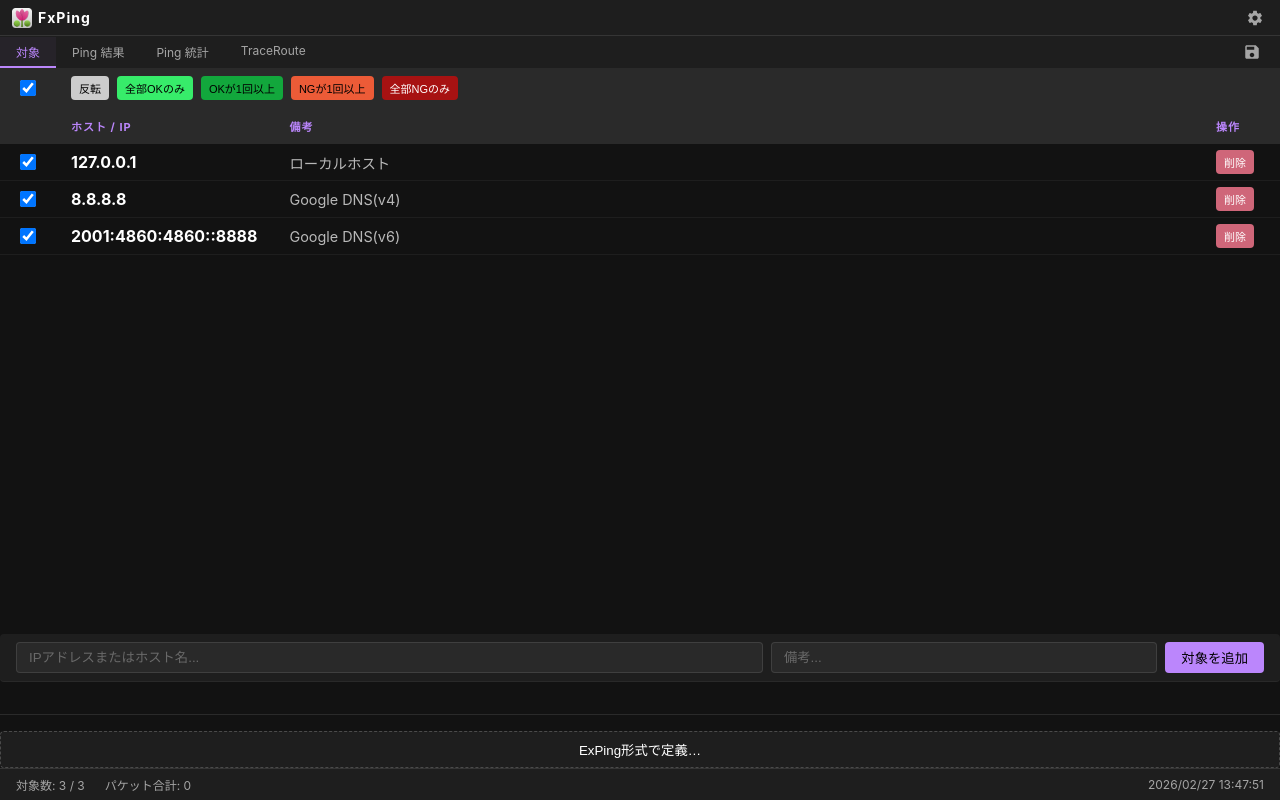
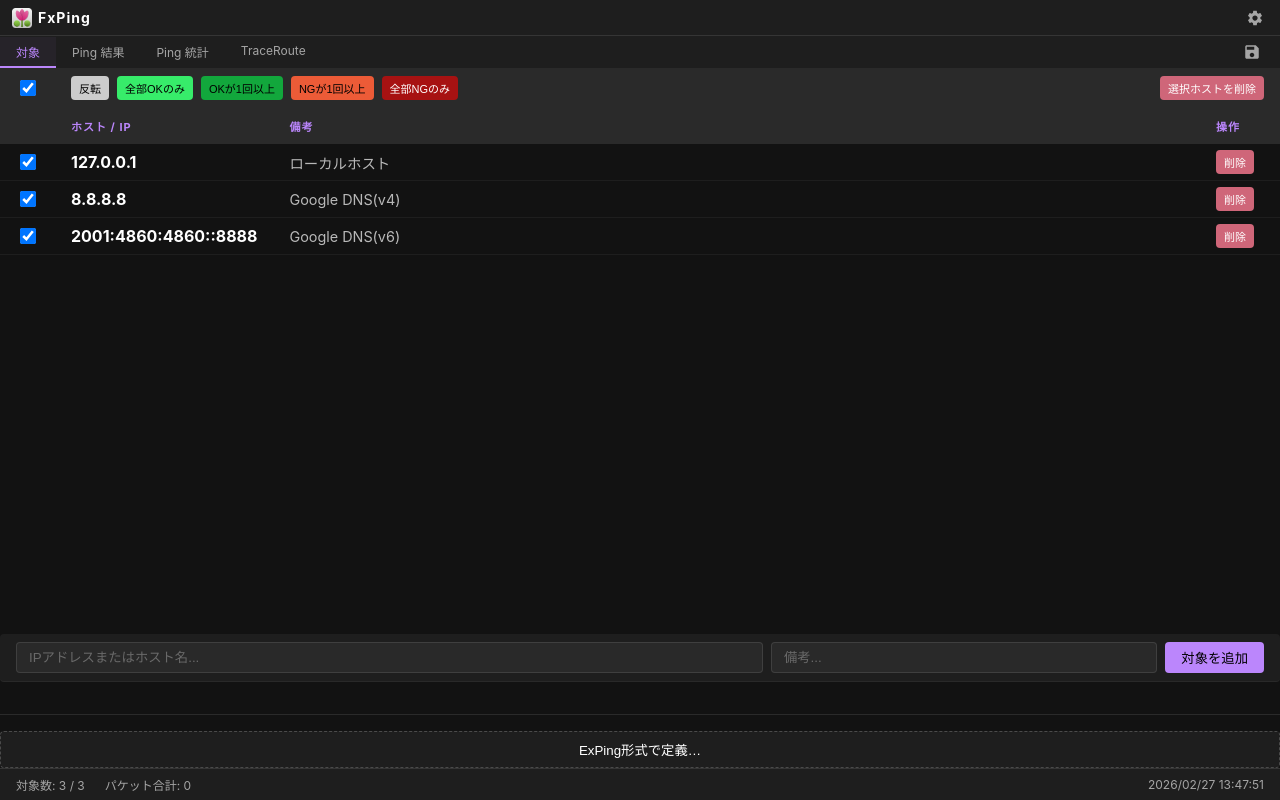
Before and after one commit to kamera25/FxPing, a React (Vite) app: page / in a window 1280 px wide. Both pictures are taken after a click on the element "対象". Built offline with nearby package versions, Linux system fonts and the light colour scheme.

Commit message:
選択したホストを削除する項目を追加

```diff
--- a/src/components/Tabs/TargetsTab.tsx
+++ b/src/components/Tabs/TargetsTab.tsx
@@ -24,6 +24,7 @@ const TargetsTab: React.FC = () => {
     const {
         addTarget,
         removeTarget,
+        removeSelectedTargets,
         handleExPingApply,
         handleTargetListDrop,
         handleDrop
@@ -74,6 +75,13 @@ const TargetsTab: React.FC = () => {
                                     <button className={styles.btnSmall} style={{ background: '#12a73cff' }} onClick={() => setTargetsEnabledByStats(targetStats, 'ok1')}>OKが1回以上</button>
                                     <button className={styles.btnSmall} style={{ background: '#ec5b37ff' }} onClick={() => setTargetsEnabledByStats(targetStats, 'ng1')}>NGが1回以上</button>
                                     <button className={styles.btnSmall} style={{ background: '#a71212ff', color: '#ffffff' }} onClick={() => setTargetsEnabledByStats(targetStats, 'allNg')}>全部NGのみ</button>
+                                    <button
+                                        className={`${styles.btnSmall} ${styles.btnDanger}`}
+                                        style={{ marginLeft: 'auto' }}
+                                        onClick={removeSelectedTargets}
+                                    >
+                                        選択ホストを削除
+                                    </button>
                                 </div>
                             </th>
                         </tr>
--- a/src/hooks/useTargets.ts
+++ b/src/hooks/useTargets.ts
@@ -187,9 +187,14 @@ export const useTargets = () => {
         }
     };
 
+    const removeSelectedTargets = () => {
+        setTargets(targets.filter(item => item.isEnabled === false));
+    };
+
     return {
         addTarget,
         removeTarget,
+        removeSelectedTargets,
         handleExPingApply,
         handleTargetListDrop,
         handleDrop,
```
